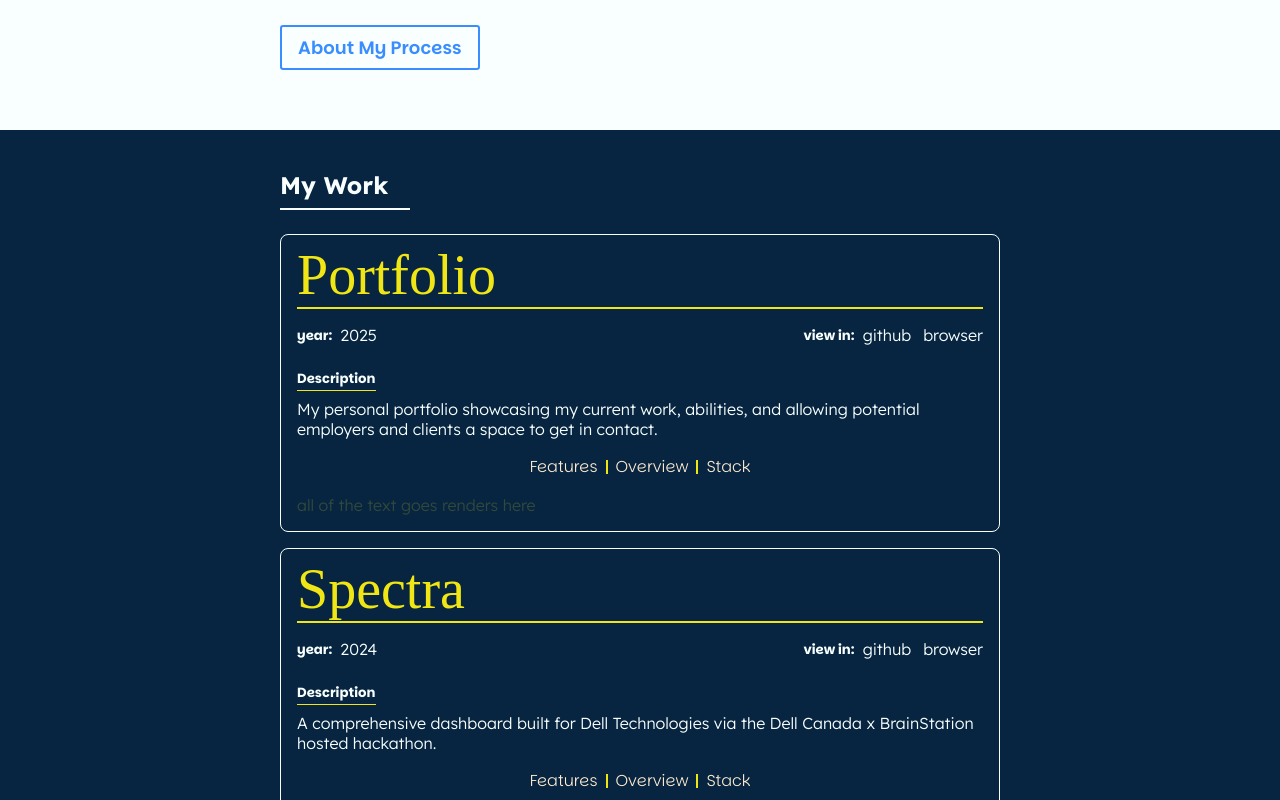
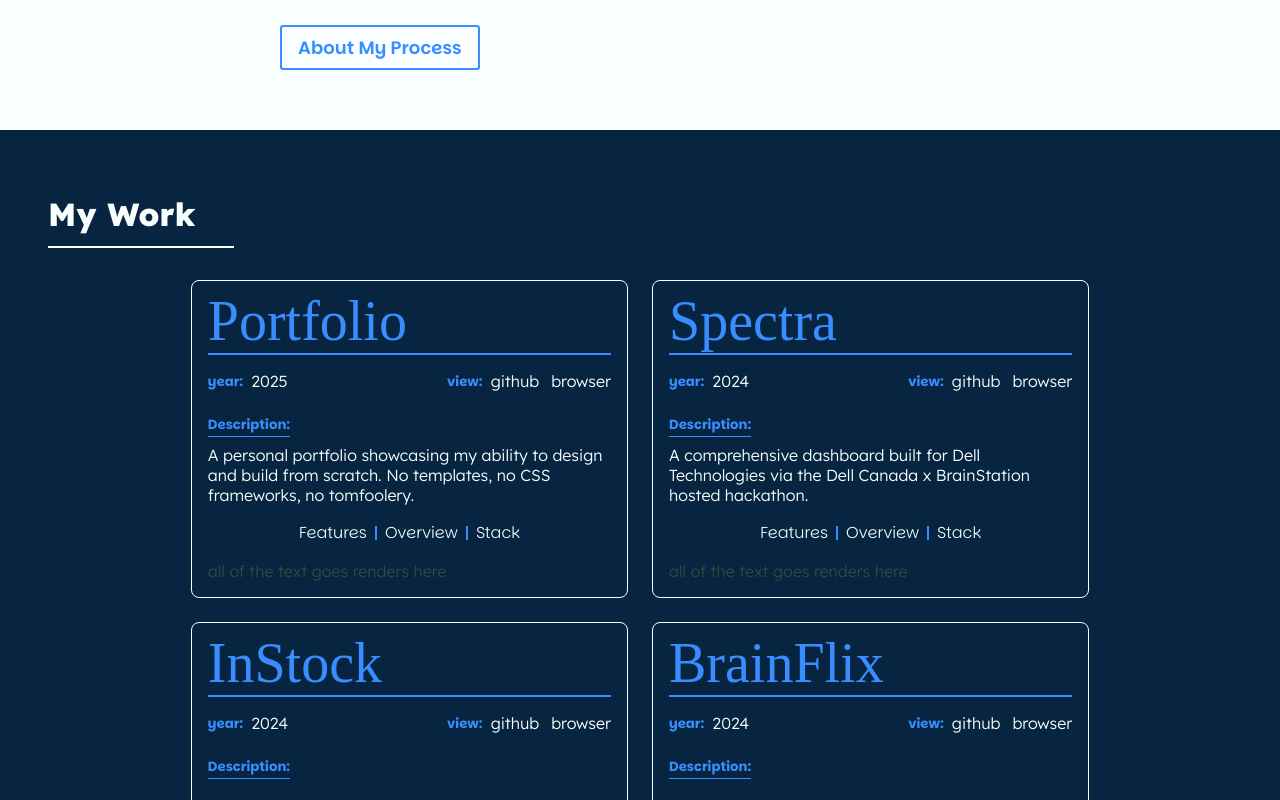
Before and after one commit to nickdoucette24/portfolio, a React (Create React App) app in the folder client/: page / in a window 1280 px wide. Shown: the part 1260-2060 px from the top of the page. Built offline with nearby package versions, Linux system fonts and the light colour scheme; a web font is replaced by a local one.

Commit message:
Lots more structure and animations built for projects section. Pretty well responsive, just need to play with heading a bit more.

```diff
--- a/client/src/components/ProjectCard/ProjectCard.js
+++ b/client/src/components/ProjectCard/ProjectCard.js
@@ -1,11 +1,28 @@
-import React from "react";
+import { useState } from "react";
 import "./ProjectCard.scss";
 
 const ProjectCard = ({ title, description, year, browser, github }) => {
+  const [isHovered, setIsHovered] = useState(false);
+
+  // Hover functionality
+  const handleMouseEnter = () => {
+    setIsHovered(true);
+  };
+
+  const handleMouseLeave = () => {
+    setIsHovered(false);
+  };
+
   return (
-    <div className="project-card">
+    <div
+      className="project-card"
+      onMouseEnter={handleMouseEnter}
+      onMouseLeave={handleMouseLeave}
+    >
       <div className="project-card__info">
-        <h3 className="project-card__title">{title}</h3>
+        <h3 className={`project-card__title ${isHovered ? "card-hover" : ""}`}>
+          {title}
+        </h3>
         <hr className="project-card__divider" />
         <div className="mobile-tile">
           <div className="mobile-tile__content">
@@ -13,7 +30,7 @@ const ProjectCard = ({ title, description, year, browser, github }) => {
             <p className="mobile-tile__year">{year}</p>
           </div>
           <div className="mobile-tile__content">
-            <h5 className="mobile-tile__label">view in:</h5>
+            <h5 className="mobile-tile__label">view:</h5>
             <div className="mobile-tile__links">
               <a className="mobile-tile__links--icon">github</a>
               <a className="mobile-tile__links--icon">browser</a>
@@ -21,7 +38,7 @@ const ProjectCard = ({ title, description, year, browser, github }) => {
           </div>
         </div>
         <div className="project-card__content">
-          <h5 className="project-card__label">Description</h5>
+          <h5 className="project-card__label">Description:</h5>
           <p className="project-card__description">{description}</p>
           <ul className="project-card__mobile-nav">
             <li className="project-card__mobile-nav--item">Features</li>
--- a/client/src/components/ProjectCard/ProjectCard.scss
+++ b/client/src/components/ProjectCard/ProjectCard.scss
@@ -6,6 +6,26 @@
   flex-direction: column;
   border: 1px solid $cloud;
   border-radius: 0.5rem;
+  transition: transform 0.2s ease, box-shadow 0.2s ease;
+  cursor: pointer;
+
+  @include laptop {
+    width: 27rem;
+    max-width: 35rem;
+  }
+
+  @include desktop {
+    width: 27.2rem;
+  }
+
+  &:hover {
+    transform: scale(1.02);
+    box-shadow: $cloud 0px 4px 8px;
+  }
+
+  &:active {
+    transform: scale(1.01);
+  }
 
   &__info {
     display: flex;
@@ -14,23 +34,23 @@
 
   &__title {
     font-family: Zing Lines;
-    color: #f0e515;
+    color: $superhero;
     font-weight: 100;
-    margin: 0.5rem 0 0 1rem;
+    margin: 0.5rem 1rem 0 1rem;
     font-size: 3.5rem;
   }
 
   &__divider {
-    border: 1px solid #f0e515;
+    border: 1px solid $superhero;
     margin: 0 1rem 1rem 1rem;
   }
 
   &__label {
     margin: 0 0 0.5rem 0;
     width: fit-content;
-    color: $cloud;
+    color: $superhero;
     font-family: Parkinsans;
-    border-bottom: 1px solid #f0e515;
+    border-bottom: 1px solid $superhero;
     padding-bottom: 0.125rem;
   }
 
@@ -55,7 +75,7 @@
 
     &--item {
       position: relative;
-      color: $cream;
+      color: $cloud;
       font-family: Parkinsans;
       text-decoration: none;
       cursor: pointer;
@@ -67,15 +87,14 @@
         position: absolute;
         left: 0;
         bottom: 0;
-        height: 1px; // Border thickness
-        width: 0; // Initially hidden
+        height: 1px;
+        width: 0;
         background-color: $cloud;
         transition: width 0.3s ease-in-out; // Smooth slide-in effect
       }
 
       &:hover {
         color: $cloud;
-        transform: scale(1.05);
 
         &::after {
           width: 100%; // Slide the border fully across the element
@@ -86,9 +105,13 @@
     &--divider {
       height: 0.75rem;
       margin: 0;
-      border: 0.5px solid #f0e515;
+      border: 0.5px solid $superhero;
     }
   }
+}
+
+.card-hover {
+  font-family: Zing Base;
 }
 
 .mobile-tile {
@@ -103,7 +126,7 @@
 
   &__label {
     margin: 0;
-    color: $cloud;
+    color: $superhero;
     font-family: Parkinsans;
   }
 
--- a/client/src/components/ProjectsSection/ProjectsSection.js
+++ b/client/src/components/ProjectsSection/ProjectsSection.js
@@ -9,7 +9,7 @@ const ProjectsSection = () => {
       title: "Portfolio",
       year: "2025",
       description:
-        "My personal portfolio showcasing my current work, abilities, and allowing potential employers and clients a space to get in contact.",
+        "A personal portfolio showcasing my ability to design and build from scratch. No templates, no CSS frameworks, no tomfoolery.",
       features: [
         "Authentication",
         "user Login",
--- a/client/src/components/ProjectsSection/ProjectsSection.scss
+++ b/client/src/components/ProjectsSection/ProjectsSection.scss
@@ -6,7 +6,17 @@
   flex-direction: column;
   max-width: 45rem;
 
+  @include laptop {
+    max-width: 71.5rem;
+  }
+
+  @include desktop {
+    max-width: 85rem;
+    min-width: 70rem;
+  }
+
   &__heading {
+    @include h2;
     color: $cloud;
     margin: 1rem 0 0 0;
   }
@@ -15,6 +25,18 @@
     width: 8rem;
     margin: 0.5rem 0;
     border: 1px solid $cloud;
+
+    @include mobile {
+      width: 8.5rem;
+    }
+
+    @include tablet {
+      width: 10rem;
+    }
+
+    @include laptop {
+      width: 11.5rem;
+    }
   }
 }
 
@@ -23,4 +45,22 @@
   margin-top: 1rem;
   gap: 1rem;
   flex-direction: column;
+
+  @include mobile {
+    margin-top: 1.5rem;
+    gap: 1.5rem;
+  }
+
+  @include laptop {
+    flex-direction: row;
+    flex-wrap: wrap;
+    min-width: 56rem;
+    max-width: 71.5rem;
+  }
+
+  @include desktop {
+    justify-content: center;
+    min-width: 70rem;
+    max-width: 85rem;
+  }
 }
--- a/client/src/pages/LandingPage/LandingPage.scss
+++ b/client/src/pages/LandingPage/LandingPage.scss
@@ -373,10 +373,27 @@
 .projects-section {
   display: flex;
   align-items: center;
+  justify-content: center;
   background-color: $deep;
   width: 100%;
   padding: 1.5rem;
   box-sizing: border-box;
+
+  @include mobile {
+    padding: 1.75rem;
+  }
+
+  @include tablet {
+    padding: 2.25rem 0;
+  }
+
+  @include laptop {
+    padding-top: 2.75rem;
+  }
+
+  @include desktop {
+    padding: 2.75rem 3rem;
+  }
 }
 
 .projects-wrapper {
@@ -384,8 +401,19 @@
   align-items: center;
 
   @include tablet {
-    max-width: 67.5rem;
+    max-width: 45rem;
     margin: auto;
+  }
+
+  @include laptop {
+    margin: 0;
+    justify-content: center;
+    max-width: 56rem;
+  }
+
+  @include desktop {
+    max-width: 85rem;
+    min-width: 70rem;
   }
 }
 
```
